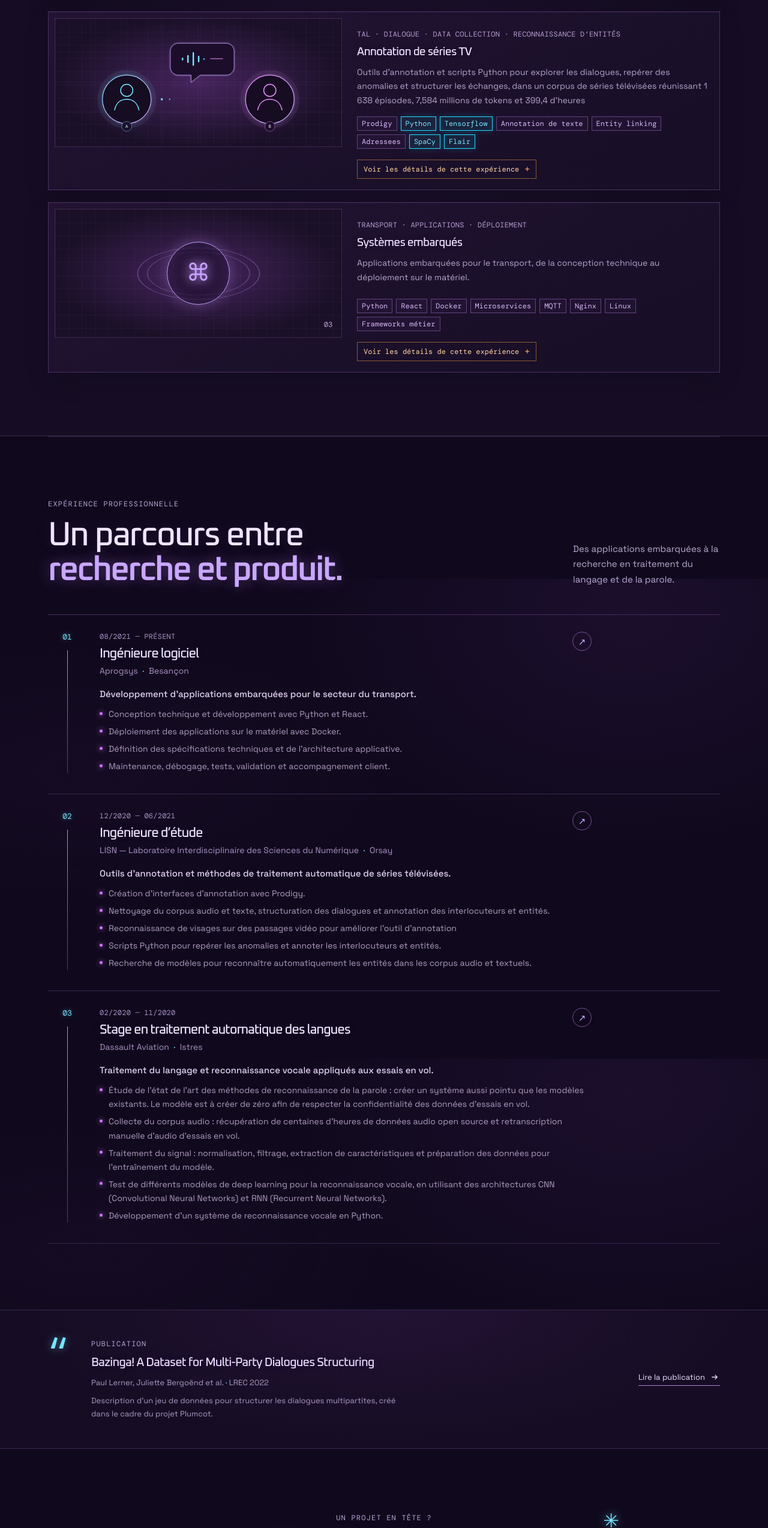
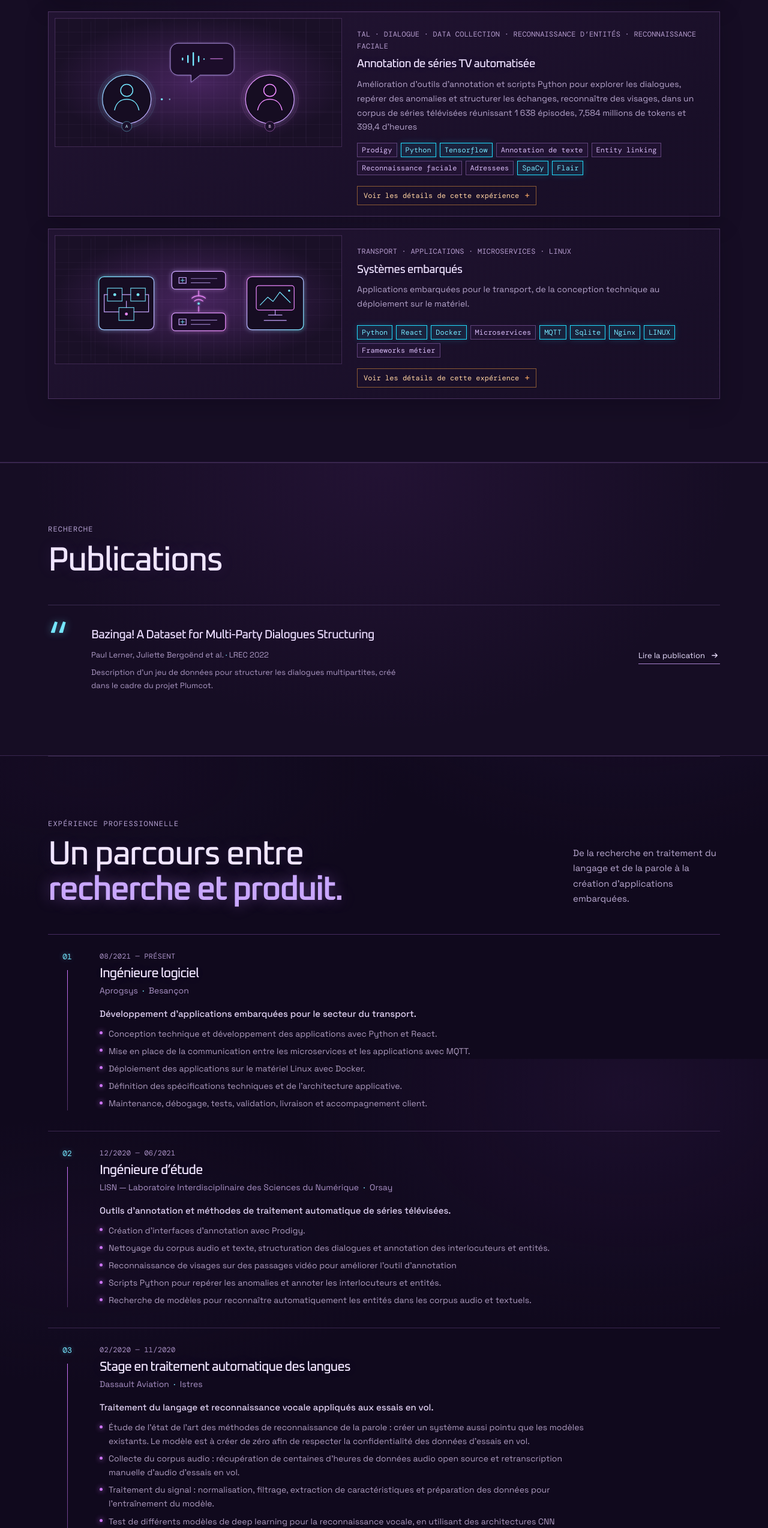
Before and after one commit to julietteBergoend/git-portfolio, a React (Vite) app in the folder portfolio/: page / in a window 1280 px wide. Shown: the part 1435-3982 px from the top of the page at 60% size. Built offline with nearby package versions, Linux system fonts and the light colour scheme.

Commit message:
Update project 3

```diff
--- a/portfolio/src/App.css
+++ b/portfolio/src/App.css
@@ -346,7 +346,7 @@
 
 .work-section {
   padding-top: 102px;
-  padding-bottom: 110px;
+  padding-bottom: 65px;
   border-top: 1px solid var(--line);
 }
 
@@ -897,14 +897,19 @@
   background: #f0efe9;
 }
 
+.publication-content {
+  padding-top: 100px;
+  padding-bottom: 105px;
+}
+
 .publication-inner {
   position: relative;
   display: grid;
   grid-template-columns: 52px 1fr auto;
   align-items: center;
   gap: 20px;
-  padding-top: 46px;
-  padding-bottom: 46px;
+  padding-top: 28px;
+  border-top: 1px solid var(--line);
 }
 
 .publication-mark {
@@ -915,7 +920,7 @@
   line-height: 0.9;
 }
 
-.publication-inner h2 {
+.publication-inner h3 {
   max-width: 590px;
   margin: 8px 0 10px;
   font-size: 20px;
@@ -953,13 +958,13 @@
 
 .contact-section {
   position: relative;
-  min-height: 410px;
+  min-height: 330px;
   display: flex;
   flex-direction: column;
   align-items: center;
   justify-content: center;
-  padding-top: 70px;
-  padding-bottom: 70px;
+  padding-top: 48px;
+  padding-bottom: 48px;
   text-align: center;
 }
 
@@ -1217,7 +1222,8 @@
   }
 
   .work-section,
-  .projects-inner {
+  .projects-inner,
+  .publication-content {
     padding-top: 74px;
     padding-bottom: 79px;
   }
@@ -1346,15 +1352,14 @@
   .publication-inner {
     grid-template-columns: 31px 1fr;
     gap: 13px;
-    padding-top: 38px;
-    padding-bottom: 38px;
+    padding-top: 24px;
   }
 
   .publication-mark {
     font-size: 54px;
   }
 
-  .publication-inner h2 {
+  .publication-inner h3 {
     font-size: 17px;
   }
 
@@ -1365,9 +1370,9 @@
   }
 
   .contact-section {
-    min-height: 345px;
-    padding-top: 65px;
-    padding-bottom: 65px;
+    min-height: 290px;
+    padding-top: 40px;
+    padding-bottom: 40px;
   }
 
   .contact-section h2 {
@@ -1670,7 +1675,6 @@ body.loading-active {
 
 .hero h1,
 .section-heading h2,
-.publication-inner h2,
 .contact-section h2,
 .experience-heading h3,
 .project-info h3,
@@ -1976,7 +1980,21 @@ body.loading-active {
   display: none;
 }
 
+.project-embedded::before,
+.project-embedded::after {
+  display: none;
+}
+
 .dialogue-diagram {
+  position: relative;
+  z-index: 1;
+  display: block;
+  width: min(100%, 800px);
+  height: auto;
+  max-height: 300px;
+}
+
+.embedded-diagram {
   position: relative;
   z-index: 1;
   display: block;
@@ -2276,7 +2294,7 @@ body.loading-active {
   text-shadow: 0 0 14px #75e7ff75;
 }
 
-.publication-inner h2 {
+.publication-inner h3 {
   color: #ebdcff;
   font-family: var(--display);
 }
--- a/portfolio/src/App.tsx
+++ b/portfolio/src/App.tsx
@@ -1,5 +1,6 @@
 import { useEffect, useState } from 'react'
 import dialogueAddressing from './assets/dialogue-addressing.svg'
+import embeddedSystems from './assets/embedded-systems.svg'
 import platyFace from './assets/platy-glasses-transparent.png'
 import platypusImage from './assets/platy-contours.svg'
 import { translations, type Language } from './translations'
@@ -247,8 +248,8 @@ function App() {
                 return (
                   <article className="project" data-reveal key={project.number}>
                     <div
-                      className={`project-visual ${project.tone}${project.number === '01' ? ' project-wavelet' : ''}${project.number === '02' ? ' project-dialogue' : ''}`}
-                      aria-label={`${project.name} — ${project.number === '02' ? copy.projects.dialogueVisualizationLabel : copy.projects.visualizationLabel}`}
+                      className={`project-visual ${project.tone}${project.number === '01' ? ' project-wavelet' : ''}${project.number === '02' ? ' project-dialogue' : ''}${project.number === '03' ? ' project-embedded' : ''}`}
+                      aria-label={`${project.name} — ${project.number === '02' ? copy.projects.dialogueVisualizationLabel : project.number === '03' ? copy.projects.embeddedVisualizationLabel : copy.projects.visualizationLabel}`}
                       role="img"
                     >
                       {project.number === '01' ? (
@@ -329,6 +330,8 @@ function App() {
                         </svg>
                       ) : project.number === '02' ? (
                         <img className="dialogue-diagram" src={dialogueAddressing} alt="" />
+                      ) : project.number === '03' ? (
+                        <img className="embedded-diagram" src={embeddedSystems} alt="" />
                       ) : (
                         <>
                           <span className="project-symbol" aria-hidden="true">
@@ -356,7 +359,17 @@ function App() {
                             (project.number === '02' &&
                               ['python', 'spacy', 'flair', 'tensorflow'].includes(
                                 normalizedSkill,
-                              ))
+                              )) ||
+                            (project.number === '03' &&
+                              [
+                                'python',
+                                'react',
+                                'docker',
+                                'nginx',
+                                'linux',
+                                'mqtt',
+                                'sqlite',
+                              ].includes(normalizedSkill))
 
                           return (
                             <li
@@ -384,6 +397,35 @@ function App() {
                 )
               })}
             </div>
+          </div>
+        </section>
+
+        <section className="publication-section" id="publications">
+          <div className="publication-content section-wrap">
+            <div className="section-heading">
+              <div>
+                <p className="eyebrow">{copy.publication.sectionEyebrow}</p>
+                <h2>{copy.publication.sectionHeading}</h2>
+              </div>
+            </div>
+            <article className="publication-inner">
+              <span className="publication-mark" aria-hidden="true">“</span>
+              <div>
+                <h3>{copy.publication.title}</h3>
+                <p className="publication-meta">
+                  {copy.publication.authors} <span>·</span> {copy.publication.venue}
+                </p>
+                <p className="publication-summary">{copy.publication.summary}</p>
+              </div>
+              <a
+                className="publication-link"
+                href={copy.publication.href}
+                target="_blank"
+                rel="noreferrer"
+              >
+                {copy.publication.link} <ArrowIcon />
+              </a>
+            </article>
           </div>
         </section>
 
@@ -422,7 +464,6 @@ function App() {
                         {job.company} <span>·</span> {job.location}
                       </p>
                     </div>
-                    <span className="experience-arrow" aria-hidden="true">↗</span>
                   </div>
                   <p className="experience-summary">
                     {job.summary}
@@ -435,28 +476,6 @@ function App() {
                 </div>
               </article>
             ))}
-          </div>
-        </section>
-
-        <section className="publication-section">
-          <div className="publication-inner section-wrap" data-reveal>
-            <span className="publication-mark" aria-hidden="true">“</span>
-            <div>
-              <p className="eyebrow">{copy.publication.eyebrow}</p>
-              <h2>{copy.publication.title}</h2>
-              <p className="publication-meta">
-                {copy.publication.authors} <span>·</span> {copy.publication.venue}
-              </p>
-              <p className="publication-summary">{copy.publication.summary}</p>
-            </div>
-            <a
-              className="publication-link"
-              href={copy.publication.href}
-              target="_blank"
-              rel="noreferrer"
-            >
-              {copy.publication.link} <ArrowIcon />
-            </a>
           </div>
         </section>
 
@@ -481,7 +500,6 @@ function App() {
               {copy.contact.github} <ArrowIcon />
             </a>
           </div>
-          <span className="contact-doodle" aria-hidden="true">✳</span>
         </section>
       </main>
 
--- a/portfolio/src/translations/index.ts
+++ b/portfolio/src/translations/index.ts
@@ -62,7 +62,7 @@ const fr = {
     heading: 'Un parcours entre',
     headingEmphasis: 'recherche et produit.',
     aside:
-      'Des applications embarquées à la recherche en traitement du langage et de la parole.',
+      'De la recherche en traitement du langage et de la parole à la création d’applications embarquées.',
     entries: [
       {
         period: '08/2021 — présent',
@@ -72,10 +72,11 @@ const fr = {
         summary:
           'Développement d’applications embarquées pour le secteur du transport.',
         details: [
-          'Conception technique et développement avec Python et React.',
-          'Déploiement des applications sur le matériel avec Docker.',
+          'Conception technique et développement des applications avec Python et React.',
+          'Mise en place de la communication entre les microservices et les applications avec MQTT.',
+          'Déploiement des applications sur le matériel Linux avec Docker.',
           'Définition des spécifications techniques et de l’architecture applicative.',
-          'Maintenance, débogage, tests, validation et accompagnement client.',
+          'Maintenance, débogage, tests, validation, livraison et accompagnement client.',
         ],
       },
       {
@@ -117,6 +118,7 @@ const fr = {
     aside: 'Projets issus de mes expériences professionnelles',
     visualizationLabel: 'visualisation abstraite',
     dialogueVisualizationLabel: 'schéma du locuteur et de son destinataire',
+    embeddedVisualizationLabel: 'schéma de l’architecture, des applications et du déploiement embarqué',
     skillsLabel: 'Technologies et compétences',
     experienceDetailsLabel: 'Voir les détails de cette expérience',
     entries: [
@@ -133,16 +135,17 @@ const fr = {
       },
       {
         number: '02',
-        name: 'Annotation de séries TV',
-        category: 'TAL · Dialogue · Data collection · Reconnaissance d’entités',
+        name: 'Annotation de séries TV automatisée',
+        category: 'TAL · Dialogue · Data collection · Reconnaissance d’entités · Reconnaissance faciale',
         summary:
-          'Outils d’annotation et scripts Python pour explorer les dialogues, repérer des anomalies et structurer les échanges, dans un corpus de séries télévisées réunissant 1 638 épisodes, 7,584 millions de tokens et 399,4 d\'heures',
+          'Amélioration d\'outils d’annotation et scripts Python pour explorer les dialogues, repérer des anomalies et structurer les échanges, reconnaître des visages, dans un corpus de séries télévisées réunissant 1 638 épisodes, 7,584 millions de tokens et 399,4 d\'heures',
         skills: [
           'Prodigy',
           'Python',
           'Tensorflow',
           'Annotation de texte',
           'Entity linking',
+          'Reconnaissance faciale ',
           'Adressees',
           'SpaCy',
           'Flair'
@@ -154,7 +157,7 @@ const fr = {
       {
         number: '03',
         name: 'Systèmes embarqués',
-        category: 'Transport · Applications · Déploiement',
+        category: 'Transport · Applications · Microservices · LINUX',
         summary:
           'Applications embarquées pour le transport, de la conception technique au déploiement sur le matériel.',
         skills: [
@@ -163,8 +166,9 @@ const fr = {
           'Docker',
           'Microservices',
           'MQTT',
+          'Sqlite',
           'Nginx',
-          'Linux',
+          'LINUX',
           'Frameworks métier',
         ],
         experienceIndex: 0,
@@ -206,7 +210,8 @@ const fr = {
     ],
   },
   publication: {
-    eyebrow: 'Publication',
+    sectionEyebrow: 'Recherche',
+    sectionHeading: 'Publications',
     title: 'Bazinga! A Dataset for Multi-Party Dialogues Structuring',
     authors: 'Paul Lerner, Juliette Bergoënd et al.',
     venue: 'LREC 2022',
@@ -216,8 +221,8 @@ const fr = {
     link: 'Lire la publication',
   },
   contact: {
-    eyebrow: 'Un projet en tête ?',
-    heading: 'Parlons-en.',
+    eyebrow: '',
+    heading: 'Un projet en tête ?',
     intro: 'Curieuse de découvrir votre prochain défi.',
     email: 'juliette.bergoend.pr@gmail.com',
     github: 'GitHub',
@@ -293,7 +298,7 @@ const en: Translation = {
     heading: 'A path across',
     headingEmphasis: 'research and product.',
     aside:
-      'From embedded applications to language and speech technology research.',
+      'From language and speech research to building embedded applications.',
     entries: [
       {
         period: '08/2021 — Present',
@@ -302,10 +307,11 @@ const en: Translation = {
         location: 'Besançon',
         summary: 'Developing embedded applications for the transport sector.',
         details: [
-          'Technical design and application development with Python and React.',
-          'Deploying applications to hardware with Docker.',
+          'Technical design and development of applications with Python and React.',
+          'Set up communication between microservices and applications using MQTT.',
+          'Deployed applications to Linux hardware with Docker.',
           'Defining technical specifications and application architecture.',
-          'Maintenance, debugging, testing, validation, and client support.',
+          'Maintenance, debugging, testing, validation, delivery, and client support.',
         ],
       },
       {
@@ -347,6 +353,7 @@ const en: Translation = {
     aside: 'A few areas and outcomes drawn from my experience.',
     visualizationLabel: 'abstract visualization',
     dialogueVisualizationLabel: 'diagram of the speaker and addressee',
+    embeddedVisualizationLabel: 'diagram of the architecture, applications, and embedded deployment',
     skillsLabel: 'Tools and skills',
     experienceDetailsLabel: 'View experience details',
     entries: [
@@ -370,16 +377,17 @@ const en: Translation = {
       },
       {
         number: '02',
-        name: 'TV series annotation',
-        category: 'NLP · Dialogue · Data collection · Entity recognition',
+        name: 'Automated TV series annotation',
+        category: 'NLP · Dialogue · Data collection · Entity recognition · Facial recognition',
         summary:
-          'Annotation tools and Python scripts to explore dialogue, detect anomalies, and structure conversations across a TV-series corpus of 1,638 episodes, 7.584 million tokens, and 399.4 hours.',
+          'Improved annotation tools and Python scripts to explore dialogue, detect anomalies, structure conversations, and recognize faces across a TV-series corpus of 1,638 episodes, 7.584 million tokens, and 399.4 hours.',
         skills: [
           'Prodigy',
           'Python',
           'TensorFlow',
           'Text annotation',
           'Entity linking',
+          'Facial recognition',
           'Addressees',
           'spaCy',
           'Flair',
@@ -391,7 +399,7 @@ const en: Translation = {
       {
         number: '03',
         name: 'Embedded systems',
-        category: 'Transport · Applications · Deployment',
+        category: 'Transport · Applications · Microservices · Linux',
         summary:
           'Embedded applications for transport, from technical design through deployment to hardware.',
         skills: [
@@ -400,6 +408,7 @@ const en: Translation = {
           'Docker',
           'Microservices',
           'MQTT',
+          'SQLite',
           'Nginx',
           'Linux',
           'Corporate frameworks',
@@ -443,7 +452,8 @@ const en: Translation = {
     ],
   },
   publication: {
-    eyebrow: 'Publication',
+    sectionEyebrow: 'Research',
+    sectionHeading: 'Publications',
     title: 'Bazinga! A Dataset for Multi-Party Dialogues Structuring',
     authors: 'Paul Lerner, Juliette Bergoënd et al.',
     venue: 'LREC 2022',
@@ -453,8 +463,8 @@ const en: Translation = {
     link: 'Read the paper',
   },
   contact: {
-    eyebrow: 'Have a project in mind?',
-    heading: 'Let’s talk.',
+    eyebrow: '',
+    heading: 'Have a project in mind?',
     intro: 'Curious to hear about your next challenge.',
     email: 'juliette.bergoend.pr@gmail.com',
     github: 'GitHub',
```
Also changed, not shown: portfolio/src/assets/embedded-systems.svg (added).
